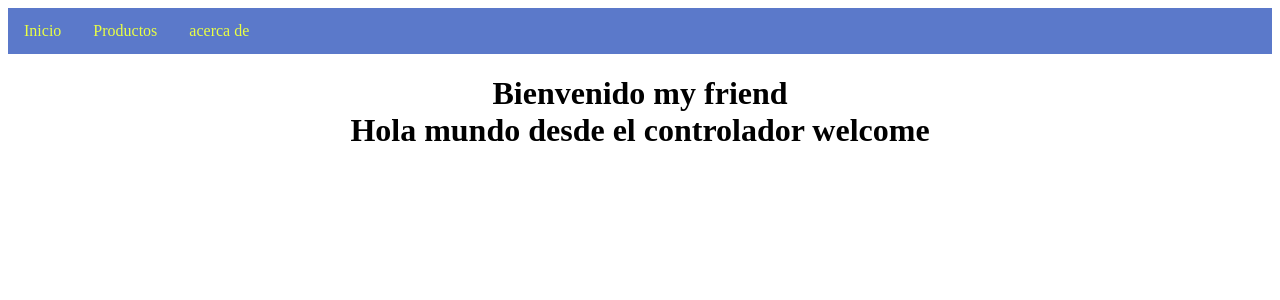
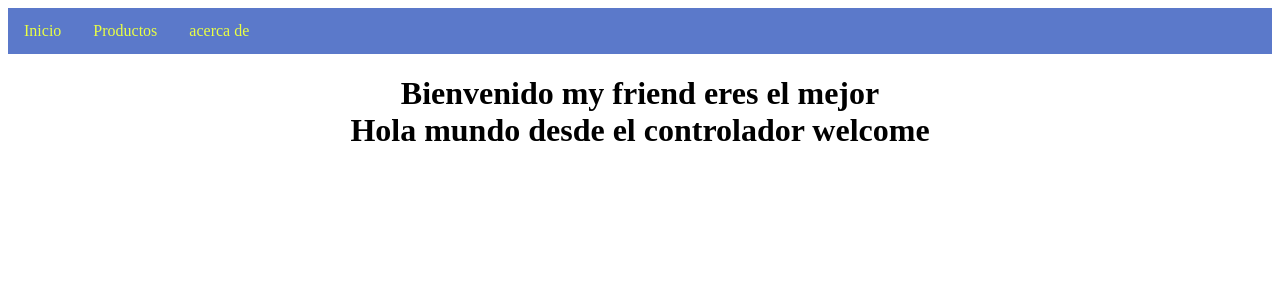
Before and after one commit to pwnGIGO/Pruebas, a CodeIgniter app: page /CodeIgniter/ in a window 1280 px wide. Shown: the top 300 px of the page. Run offline with CodeIgniter, Linux system fonts and the light colour scheme.

Commit message:
Update welcome_message.php

```diff
--- a/CodeIgniter/application/views/welcome_message.php
+++ b/CodeIgniter/application/views/welcome_message.php
@@ -1,6 +1,6 @@
 <div  align="center">
 	<h1>
-		Bienvenido my friend<br>
+		Bienvenido my friend eres el mejor<br>
 		<?= $mensaje ?>
 	</h1>
 </div>
```
